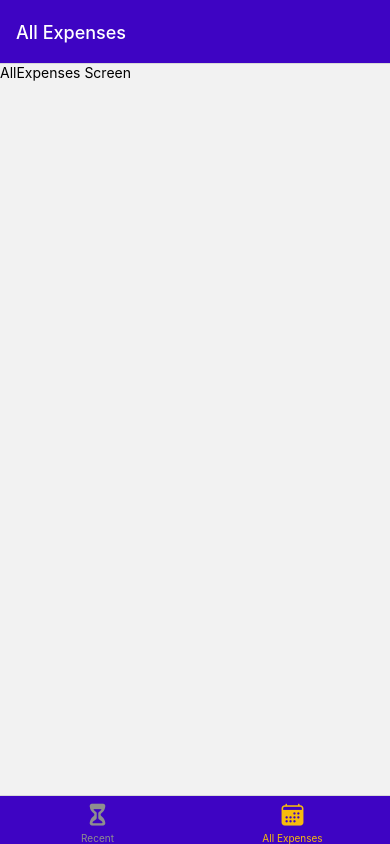
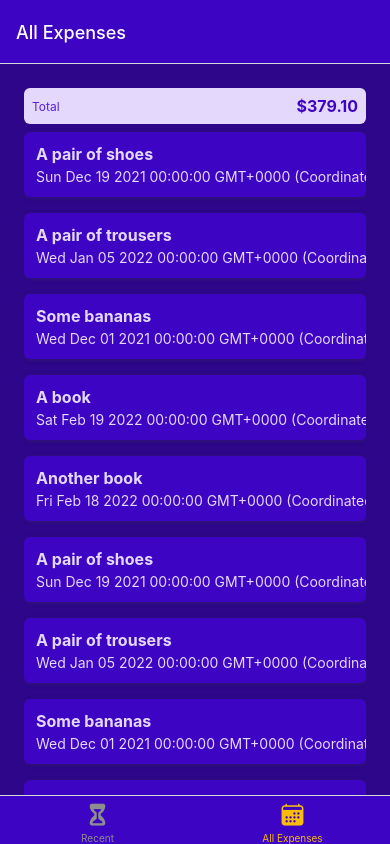
Before and after one commit to misiyok/expense-tracker-app, a React Native app: screen /AllExpenses in a window 390 px wide. Built offline with nearby package versions, Linux system fonts and the light colour scheme.

Commit message:
till 133: ExpensesList and ExpensesSummary implemented with styling

```diff
--- /dev/null
+++ b/components/ExpensesOutput/ExpenseItem.js
@@ -0,0 +1,58 @@
+import { Pressable, StyleSheet, Text, View } from "react-native";
+import { GlobalStyles } from "../../constants/styles";
+
+function ExpenseItem({ description, amount, date }) {
+  return (
+    <Pressable>
+      <View style={styles.expenseItem}>
+        <View>
+          <Text style={[styles.textBase, styles.description]}>
+            {description}
+          </Text>
+          <Text style={styles.textBase}>{date.toString()}</Text>
+        </View>
+        <View style={styles.amountContainer}>
+          <Text style={styles.amount}>{amount}</Text>
+        </View>
+      </View>
+    </Pressable>
+  );
+}
+
+export default ExpenseItem;
+
+const styles = StyleSheet.create({
+  expenseItem: {
+    padding: 12,
+    marginVertical: 8,
+    backgroundColor: GlobalStyles.colors.primary500,
+    flexDirection: "row",
+    justifyContent: "space-between",
+    borderRadius: 6,
+    elevation: 3,
+    shadowColor: GlobalStyles.colors.gray500,
+    shadowRadius: 4,
+    shadowOffset: { width: 1, height: 1 },
+    shadowOpacity: 0.4,
+  },
+  textBase: {
+    color: GlobalStyles.colors.primary50,
+  },
+  description: {
+    fontSize: 16,
+    marginBottom: 4,
+    fontWeight: "bold",
+  },
+  amountContainer: {
+    paddingHorizontal: 12,
+    paddingVertical: 4,
+    backgroundColor: "white",
+    justifyContent: "center",
+    alignItems: "center",
+    borderRadius: 4,
+  },
+  amount: {
+    color: GlobalStyles.colors.primary500,
+    fontWeight: "bold",
+  },
+});
--- a/components/ExpensesOutput/ExpensesList.js
+++ b/components/ExpensesOutput/ExpensesList.js
@@ -1,7 +1,18 @@
-import { FlatList } from "react-native";
+import { FlatList, Text } from "react-native";
+import ExpenseItem from "./ExpenseItem";
 
-function ExpensesList() {
-    return <FlatList />
+function renderExpenseItem(itemData) {
+  return <ExpenseItem {...itemData.item} />;
+}
+
+function ExpensesList({ expenses }) {
+  return (
+    <FlatList
+      data={expenses}
+      renderItem={renderExpenseItem}
+      keyExtractor={(item) => item.id}
+    />
+  );
 }
 
 export default ExpensesList;
--- a/components/ExpensesOutput/ExpensesOutput.js
+++ b/components/ExpensesOutput/ExpensesOutput.js
@@ -1,12 +1,88 @@
-import { View } from "react-native";
+import { StyleSheet, View } from "react-native";
 import ExpensesSummary from "./ExpensesSummary";
 import ExpensesList from "./ExpensesList";
+import { GlobalStyles } from "../../constants/styles";
 
-function ExpensesOutput({ expenses, ExpensesPeriod }) {
-  return <View>
-    <ExpensesSummary expenses={expenses} periodName={periodName} />
-    <ExpensesList />
-  </View>;
+const DUMMY_EXPENSES = [
+  {
+    id: "e1",
+    description: "A pair of shoes",
+    amount: 59.99,
+    date: new Date("2021-12-19"),
+  },
+  {
+    id: "e2",
+    description: "A pair of trousers",
+    amount: 89.99,
+    date: new Date("2022-01-05"),
+  },
+  {
+    id: "e3",
+    description: "Some bananas",
+    amount: 5.99,
+    date: new Date("2021-12-01"),
+  },
+  {
+    id: "e4",
+    description: "A book",
+    amount: 14.99,
+    date: new Date("2022-02-19"),
+  },
+  {
+    id: "e5",
+    description: "Another book",
+    amount: 18.59,
+    date: new Date("2022-02-18"),
+  },
+  {
+    id: "e6",
+    description: "A pair of shoes",
+    amount: 59.99,
+    date: new Date("2021-12-19"),
+  },
+  {
+    id: "e7",
+    description: "A pair of trousers",
+    amount: 89.99,
+    date: new Date("2022-01-05"),
+  },
+  {
+    id: "e8",
+    description: "Some bananas",
+    amount: 5.99,
+    date: new Date("2021-12-01"),
+  },
+  {
+    id: "e9",
+    description: "A book",
+    amount: 14.99,
+    date: new Date("2022-02-19"),
+  },
+  {
+    id: "e10",
+    description: "Another book",
+    amount: 18.59,
+    date: new Date("2022-02-18"),
+  },
+];
+
+function ExpensesOutput({ expenses, expensesPeriod }) {
+  return (
+    <View style={styles.container}>
+      <ExpensesSummary expenses={DUMMY_EXPENSES} periodName={expensesPeriod} />
+      <ExpensesList expenses={DUMMY_EXPENSES} />
+    </View>
+  );
 }
 
 export default ExpensesOutput;
+
+const styles = StyleSheet.create({
+    container: {
+        flex: 1,
+        paddingHorizontal: 24,
+        paddingTop: 24,
+        paddingBottom: 0,
+        backgroundColor: GlobalStyles.colors.primary700
+    }
+});
--- a/components/ExpensesOutput/ExpensesSummary.js
+++ b/components/ExpensesOutput/ExpensesSummary.js
@@ -1,16 +1,37 @@
-import { View, Text } from "react-native";
+import { View, Text, StyleSheet } from "react-native";
+import { GlobalStyles } from "../../constants/styles";
 
 function ExpensesSummary({ expenses, periodName }) {
   const expensesSum = expenses.reduce((sum, expense) => {
     return sum + expense.amount;
   }, 0);
 
-    return (
-    <View>
-      <Text>{periodName}</Text>
-      <Text>${expensesSum.toFixed(2)}</Text>
+  return (
+    <View style={styles.container}>
+      <Text style={styles.period}>{periodName}</Text>
+      <Text style={styles.sum}>${expensesSum.toFixed(2)}</Text>
     </View>
   );
 }
 
 export default ExpensesSummary;
+
+const styles = StyleSheet.create({
+    container: {
+        padding: 8,
+        backgroundColor: GlobalStyles.colors.primary50,
+        borderRadius: 6,
+        flexDirection: "row",
+        justifyContent: "space-between",
+        alignItems: "center"
+    },
+    period: {
+        fontSize: 12,
+        color: GlobalStyles.colors.primary400
+    },
+    sum: {
+        fontSize: 16,
+        fontWeight: "bold",
+        color: GlobalStyles.colors.primary500
+    }
+});
--- a/screens/AllExpenses.js
+++ b/screens/AllExpenses.js
@@ -1,7 +1,8 @@
 import { Text } from "react-native";
+import ExpensesOutput from "../components/ExpensesOutput/ExpensesOutput";
 
 function AllExpenses() {
-  return <Text>AllExpenses Screen</Text>;
+  return <ExpensesOutput expensesPeriod="Total" />;
 }
 
 export default AllExpenses;
--- a/screens/RecentExpenses.js
+++ b/screens/RecentExpenses.js
@@ -1,7 +1,8 @@
 import { Text } from "react-native";
+import ExpensesOutput from "../components/ExpensesOutput/ExpensesOutput";
 
 function RecentExpenses() {
-  return <Text>RecentExpenses Screen</Text>;
+  return <ExpensesOutput expensesPeriod="Last 7 Days" />;
 }
 
 export default RecentExpenses;
```
